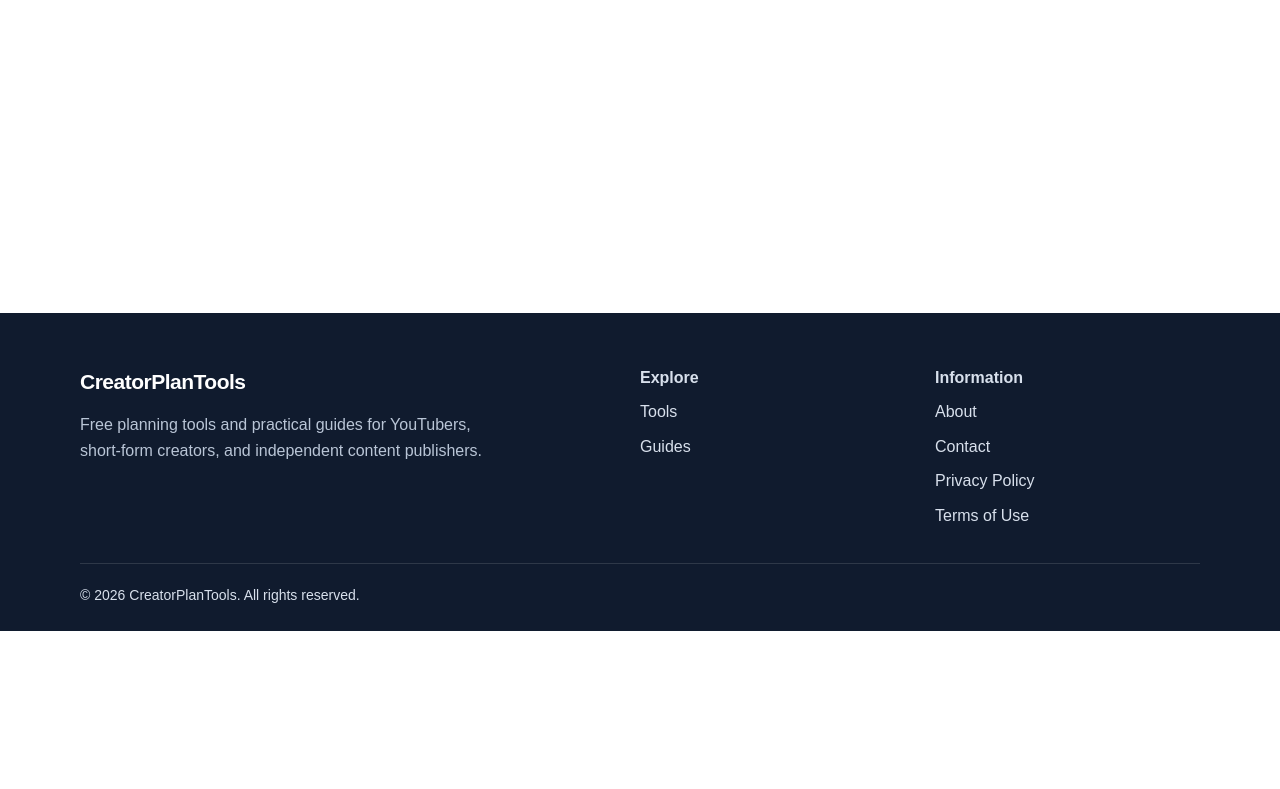
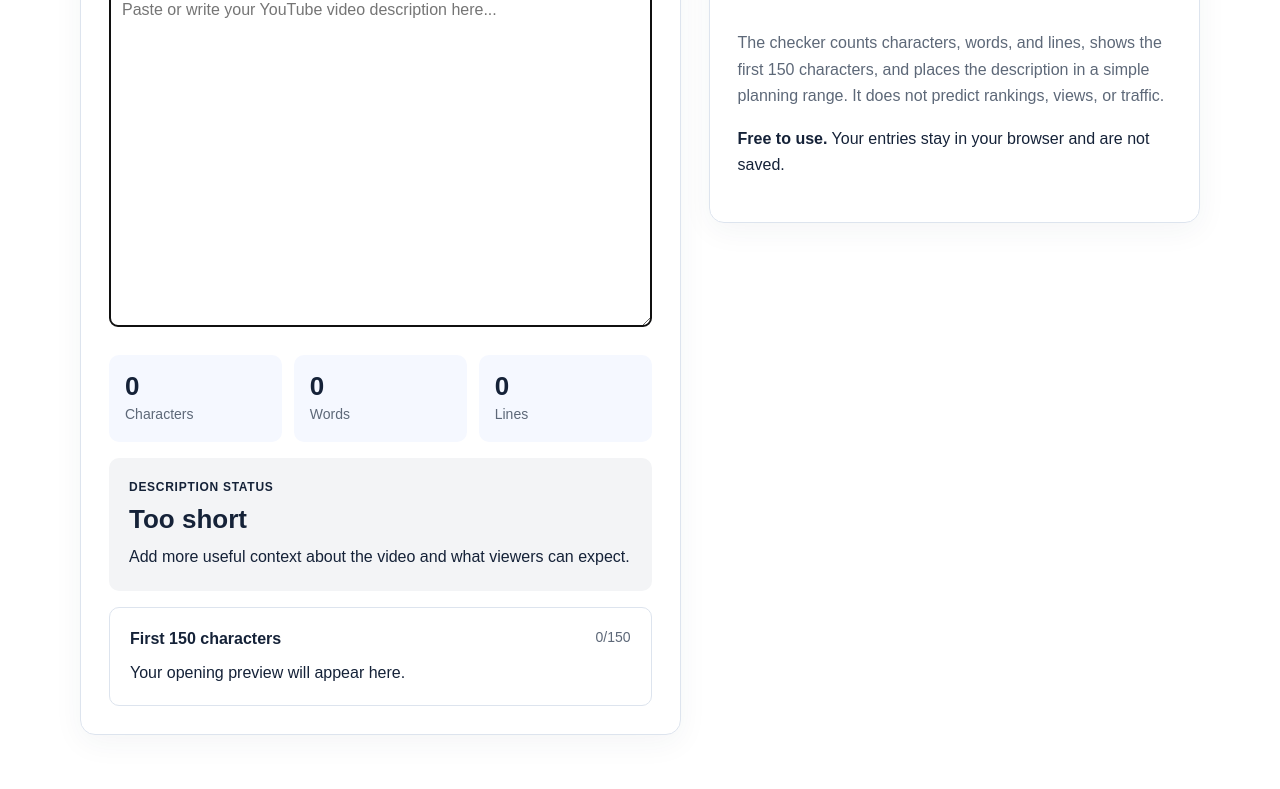
Before and after one commit to SODMAN2/creatorplantools, a Next.js app: page /tools/youtube-description-length-checker in a window 1280 px wide. Before the commit this address had no page. Shown: the part 560-1349 px from the top of the page. Before the commit the page ends 1191 px from the top, so only its background shows below. Built offline with nearby package versions, Linux system fonts and the light colour scheme.

Commit message:
Add YouTube description length checker

```diff
--- /dev/null
+++ b/app/description-checker.css
@@ -0,0 +1,70 @@
+.description-input {
+  min-height: 250px;
+  resize: vertical;
+}
+
+.description-counts {
+  display: grid;
+  grid-template-columns: repeat(3, 1fr);
+  gap: 12px;
+  margin-bottom: 16px;
+}
+
+.description-counts div {
+  padding: 16px;
+  background: var(--light);
+  border-radius: 10px;
+}
+
+.description-counts strong,
+.description-counts span {
+  display: block;
+}
+
+.description-counts strong {
+  font-size: 26px;
+  line-height: 1.2;
+}
+
+.description-counts span,
+.description-preview span {
+  color: var(--muted);
+  font-size: 14px;
+}
+
+.description-preview {
+  margin-top: 16px;
+  padding: 18px 20px;
+  border: 1px solid var(--line);
+  border-radius: 10px;
+}
+
+.description-preview > div {
+  display: flex;
+  justify-content: space-between;
+  gap: 16px;
+}
+
+.description-preview p {
+  margin: 8px 0 0;
+  overflow-wrap: anywhere;
+}
+
+.description-structure {
+  display: grid;
+  gap: 12px;
+}
+
+.description-structure p {
+  margin: 0;
+  padding: 16px 18px;
+  border-left: 4px solid var(--blue);
+  background: var(--light);
+  border-radius: 0 10px 10px 0;
+}
+
+@media (max-width: 760px) {
+  .description-counts {
+    grid-template-columns: 1fr;
+  }
+}
--- a/app/layout.js
+++ b/app/layout.js
@@ -4,6 +4,7 @@ import './revenue-calculator.css';
 import './engagement-calculator.css';
 import './watch-time-calculator.css';
 import './structure.css';
+import './description-checker.css';
 import Link from 'next/link';
 
 export const metadata = {
--- a/app/page.js
+++ b/app/page.js
@@ -17,7 +17,7 @@ export default function Home() {
     </div></div>
     <section id="tools"><div className="wrap">
       <div className="section-head"><div className="eyebrow">Creator tools</div><h2>Useful answers in a few clicks</h2><p>Simple calculators and planners designed around everyday creator workflows.</p></div>
-      <div className="grid">{toolList.slice(0, 6).map((tool) => <Link className="card" href={tool.href} key={tool.href}><span className="icon" aria-hidden="true">{tool.icon}</span><h3>{tool.name}</h3><p className="muted">{tool.description}</p><b>Use tool →</b></Link>)}</div>
+      <div className="grid">{toolList.map((tool) => <Link className="card" href={tool.href} key={tool.href}><span className="icon" aria-hidden="true">{tool.icon}</span><h3>{tool.name}</h3><p className="muted">{tool.description}</p><b>Use tool →</b></Link>)}</div>
       <div className="section-action"><Link className="button secondary" href="/tools">View all creator tools</Link></div>
     </div></section>
     <section className="soft" id="guides"><div className="wrap">
--- a/app/tools/toolData.js
+++ b/app/tools/toolData.js
@@ -6,4 +6,5 @@ export const toolList = [
   { icon: '%', name: 'Engagement Rate Calculator', description: 'Calculate engagement by views or followers for videos and social media posts.', href: '/tools/engagement-rate-calculator' },
   { icon: '◴', name: 'Watch Time Calculator', description: 'Estimate total watch time in minutes, hours, and days from views and average view duration.', href: '/tools/watch-time-calculator' },
   { icon: 'T', name: 'YouTube Title Length Checker', description: 'Check a YouTube title’s characters, words, and readability with a simple length status.', href: '/tools/youtube-title-length-checker' },
+  { icon: 'D', name: 'YouTube Description Length Checker', description: 'Check a YouTube description’s characters, words, lines, opening preview, and structure.', href: '/tools/youtube-description-length-checker' },
 ];
--- /dev/null
+++ b/app/tools/youtube-description-length-checker/page.js
@@ -0,0 +1,53 @@
+import Link from 'next/link';
+import ToolLayout from '@/components/ToolLayout';
+import YouTubeDescriptionLengthChecker from '@/components/YouTubeDescriptionLengthChecker';
+
+export const metadata = {
+  title: 'YouTube Description Length Checker',
+  description: 'Check your YouTube description character count, word count, line count, opening preview, and structure with this free browser-based tool.',
+  alternates: { canonical: '/tools/youtube-description-length-checker' },
+};
+
+export default function Page() {
+  return <ToolLayout
+    eyebrow="YouTube tool"
+    title="YouTube Description Length Checker"
+    intro="Check the length, readability, and structure of a YouTube video description before you publish."
+    tool={<YouTubeDescriptionLengthChecker />}
+    explanation="The checker counts characters, words, and lines, shows the first 150 characters, and places the description in a simple planning range. It does not predict rankings, views, or traffic."
+    steps={[
+      'Type or paste your complete YouTube video description into the text box.',
+      'Review the live character, word, and line counts plus the first 150-character preview.',
+      'Use the status and tips below to improve clarity, structure, and usefulness before publishing.',
+    ]}
+    faqs={[
+      ['How long should a YouTube description be?', 'There is no single perfect length. As a practical starting point, 100–500 characters can cover a basic summary, while 501–2,000 characters gives you room for more detail.'],
+      ['Why does the first 150 characters matter?', 'The opening should quickly explain the video because viewers may see only an excerpt before choosing to expand the full description.'],
+      ['Do spaces and line breaks count as characters?', 'Yes. The character total includes letters, numbers, spaces, punctuation, symbols, and line breaks.'],
+      ['Will a longer description improve my YouTube ranking?', 'Not automatically. A useful description can give viewers context, but length alone does not guarantee rankings, views, or traffic.'],
+      ['Should I add links and timestamps?', 'Add them when they help the viewer. Keep the video summary near the top, label sections clearly, and include only relevant links, chapters, credits, or disclosures.'],
+      ['Does this tool save my description?', 'No. The tool works in your browser, and your text is not saved or sent to an AI service.'],
+    ]}
+  >
+    <h2>Practical tips for better YouTube descriptions</h2>
+    <ul className="steps">
+      <li>Open with one or two clear sentences explaining what the video covers and who it helps.</li>
+      <li>Put the most useful information early instead of beginning with a long list of links.</li>
+      <li>Use short paragraphs, descriptive headings, and line breaks so the text is easy to scan.</li>
+      <li>Add chapters, sources, credits, disclosures, and relevant links only when they help the viewer.</li>
+      <li>Write naturally, avoid repeated keywords, and check that every promise matches the video.</li>
+    </ul>
+
+    <h2>Example YouTube description structure</h2>
+    <div className="description-structure">
+      <p><strong>1. Opening summary</strong><br />In one or two sentences, explain the video topic and the result or information viewers can expect.</p>
+      <p><strong>2. Helpful details</strong><br />Add supporting context, key points, or a short list of resources mentioned in the video.</p>
+      <p><strong>3. Chapters or timestamps</strong><br />Use clearly labelled timestamps when the video has useful sections viewers may want to revisit.</p>
+      <p><strong>4. Links, credits, and disclosures</strong><br />Finish with relevant links, creator credits, sources, and any necessary sponsorship or affiliate disclosure.</p>
+    </div>
+
+    <h2>Plan and polish the rest of your video</h2>
+    <p className="muted">Check your packaging with the <Link className="content-link" href="/tools/youtube-title-length-checker">YouTube Title Length Checker</Link>, estimate your draft with the <Link className="content-link" href="/tools/youtube-script-length-calculator">YouTube Script Length Calculator</Link>, or explore a scenario with the <Link className="content-link" href="/tools/youtube-revenue-calculator">YouTube Revenue Calculator</Link>.</p>
+    <p className="muted">For more guidance, read <Link className="content-link" href="/guides/how-to-write-better-video-descriptions">How to Write Better Video Descriptions</Link> and use the <Link className="content-link" href="/guides/youtube-video-planning-checklist">YouTube Video Planning Checklist</Link>.</p>
+  </ToolLayout>;
+}
--- /dev/null
+++ b/components/YouTubeDescriptionLengthChecker.js
@@ -0,0 +1,38 @@
+'use client';
+
+import { useState } from 'react';
+
+function getStatus(characterCount) {
+  if (characterCount < 100) return { label: 'Too short', message: 'Add more useful context about the video and what viewers can expect.', className: 'title-status-short' };
+  if (characterCount <= 500) return { label: 'Good basic description', message: 'This is a useful basic length for a clear video summary.', className: 'title-status-good' };
+  if (characterCount <= 2000) return { label: 'Detailed description', message: 'There is room here for a summary, helpful details, links, and credits.', className: 'title-status-long' };
+  return { label: 'Very long description', message: 'Check that every section is useful and remove repeated or outdated information.', className: 'title-status-too-long' };
+}
+
+export default function YouTubeDescriptionLengthChecker() {
+  const [description, setDescription] = useState('');
+  const characterCount = description.length;
+  const wordCount = description.trim() ? description.trim().split(/\s+/).length : 0;
+  const lineCount = description ? description.split(/\r\n|\r|\n/).length : 0;
+  const preview = description.slice(0, 150);
+  const status = getStatus(characterCount);
+
+  return <>
+    <div className="field">
+      <label htmlFor="youtube-description">Video description</label>
+      <textarea id="youtube-description" className="description-input" rows="12" placeholder="Paste or write your YouTube video description here..." value={description} onChange={(event) => setDescription(event.target.value)} autoFocus />
+    </div>
+    <div className="description-counts" aria-label="Description counts">
+      <div><strong>{characterCount}</strong><span>Characters</span></div>
+      <div><strong>{wordCount}</strong><span>Words</span></div>
+      <div><strong>{lineCount}</strong><span>Lines</span></div>
+    </div>
+    <div className={`title-status ${status.className}`} aria-live="polite">
+      <span>Description status</span><strong>{status.label}</strong><p>{status.message}</p>
+    </div>
+    <div className="description-preview">
+      <div><strong>First 150 characters</strong><span>{Math.min(characterCount, 150)}/150</span></div>
+      <p>{preview || 'Your opening preview will appear here.'}</p>
+    </div>
+  </>;
+}
```
